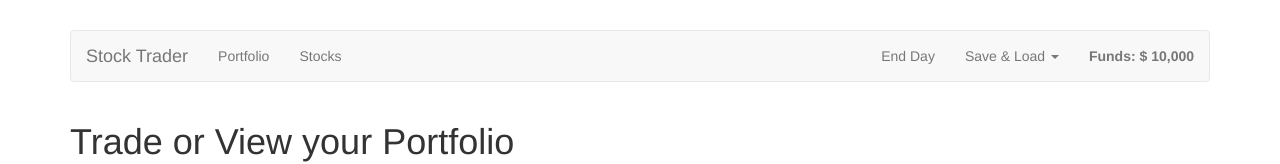
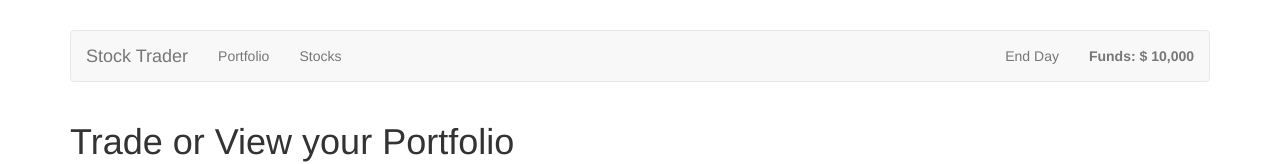
Before and after one commit to devmobin/stock-trader, a Vue app: page / in a window 1280 px wide. Shown: the top 164 px of the page. Built offline with nearby package versions, Linux system fonts and the light colour scheme.

Commit message:
commented error code

```diff
--- a/src/components/Header.vue
+++ b/src/components/Header.vue
@@ -19,7 +19,7 @@
         >
         <ul class="nav navbar-nav navbar-right">
           <li><a href="#" @click="endDay">End Day</a></li>
-          <li
+          <!-- <li
             class="dropdown"
             :class="{ open: isDropdownOpen }"
             @click="isDropdownOpen = !isDropdownOpen"
@@ -37,7 +37,7 @@
               <li><a href="#" @click="saveData">Save Data</a></li>
               <li><a href="#" @click="loadData">Load Data</a></li>
             </ul>
-          </li>
+          </li> -->
         </ul>
       </div>
       <!-- /.navbar-collapse -->
```
